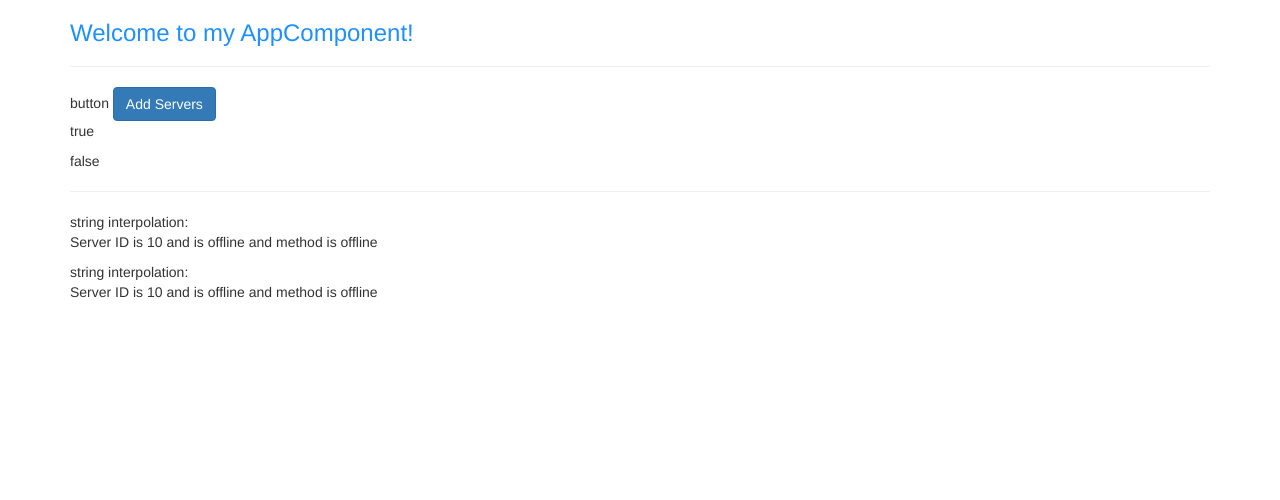
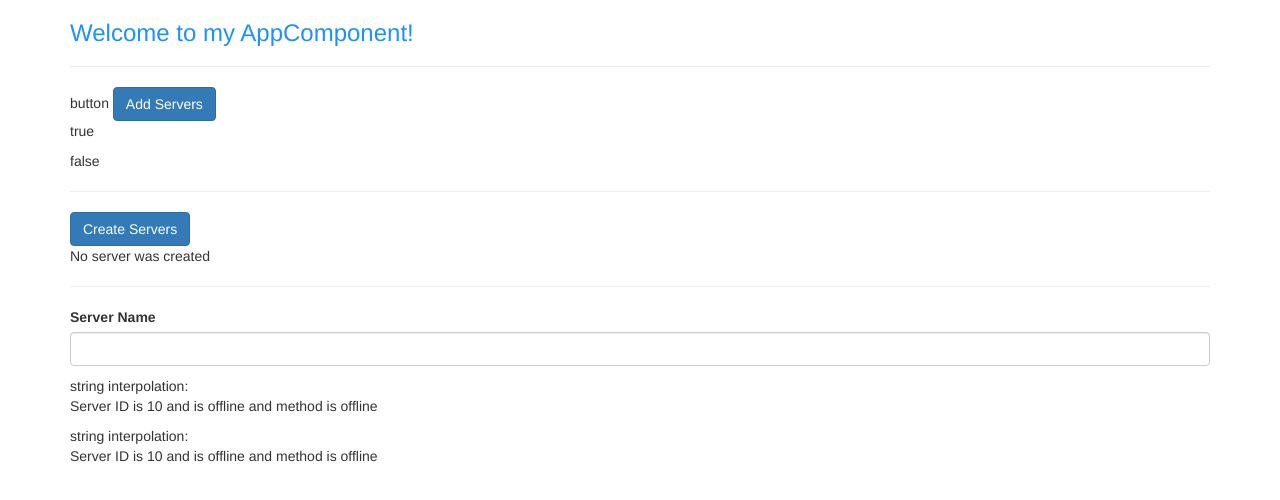
Before and after one commit to psanti93/angular-practice-v1, an Angular app in the folder my-first-app/: page / in a window 1280 px wide. Shown: the top 500 px of the page. Built offline with nearby package versions, Linux system fonts and the light colour scheme.

Commit message:
Add examples fo rtwo way binding

```diff
--- a/my-first-app/src/app/servers/servers.component.html
+++ b/my-first-app/src/app/servers/servers.component.html
@@ -3,5 +3,16 @@
 <p>{{allowNewServer}}</p> <!-- when you want to just print out use string introplation -->
 <p [innerText]="!allowNewServer"></p> <!-- if you want to update an html element or directive use property binding -->
 <hr>
+<!-- event binding -->
+<button class= "btn btn-primary" (click)="onCreateServer()">Create Servers</button>
+<p>{{serverCreationStatus}}</p>
+<hr>
+<!-- passing data with event binding -->
+<label>Server Name</label>
+<input
+  type="text"
+  class="form-control"
+  (input)="onUpdateServerName($event)">
+<p>{{serverName}}</p>
 <app-server></app-server>
 <app-server></app-server>
--- a/my-first-app/src/app/servers/servers.component.ts
+++ b/my-first-app/src/app/servers/servers.component.ts
@@ -7,11 +7,22 @@
 })
 export class ServersComponent {
   allowNewServer = false;
-
+  serverCreationStatus = 'No server was created';
+  serverName = ""
   constructor() {
     setTimeout(()=>{
       this.allowNewServer = true;
     }, 2000)
   }
 
+  // event binding example
+  onCreateServer() {
+    this.serverCreationStatus = "Server was Created!"
+  }
+
+  onUpdateServerName(event: any){
+    this.serverName = event.target.value;
+  }
+
+
 }
```
